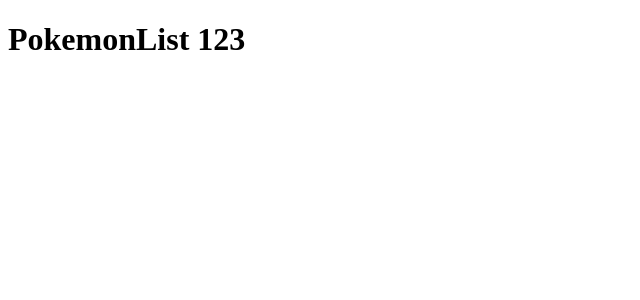
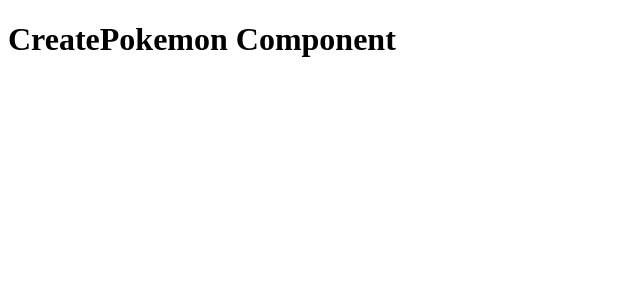
Before and after one commit to dane-hoffman/PokemonApp, a React (Vite) app: page / in a window 1280 px wide. Shown: the top 300 px of the page, without its empty margins (0-640 px from the left). Built offline with nearby package versions, Linux system fonts and the light colour scheme.

Commit message:
Conditionally renders useState to the screen.

```diff
--- a/src/App.jsx
+++ b/src/App.jsx
@@ -4,13 +4,13 @@
 import CreatePokemon from './components/CreatePokemon';
 
 function App() {
-  const [mode, setMode] = useState ('pokemonList')
+  const [mode, setMode] = useState ('createPokemon')
 
   return (
     <>
  {mode === 'pokemonList' && <PokemonList/>}
- {mode === 'singlePokemon' && <>SinglePokemon</>}
- {mode === 'createPokemon' && <>CreatePokemon</>}
+ {mode === 'singlePokemon' && <SinglePokemon/>}
+ {mode === 'createPokemon' && <CreatePokemon/>}
     </>
 
   )
--- a/src/components/CreatePokemon.jsx
+++ b/src/components/CreatePokemon.jsx
@@ -3,7 +3,7 @@
 function CreatePokemon (){
     return (
         <>
-        <h1>CreatePokemon</h1>
+        <h1>CreatePokemon Component</h1>
         </>
         )
 }
--- a/src/components/PokemonList.jsx
+++ b/src/components/PokemonList.jsx
@@ -3,7 +3,7 @@
 function PokemonList(){
     return(
         <div>
-        <h1>PokemonList 123</h1>
+        <h1>PokemonList Component</h1>
         </div>
     )
 }
--- a/src/components/SinglePokemon.jsx
+++ b/src/components/SinglePokemon.jsx
@@ -3,7 +3,7 @@
 function SinglePokemon(){
     return (
         <>
-        <h1>SinglePokemon</h1>
+        <h1>SinglePokemon Component</h1>
         </>
     )
 
```
